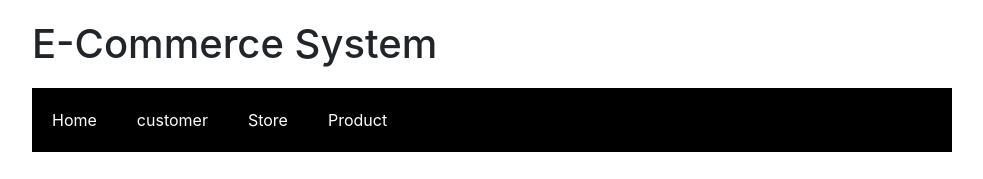
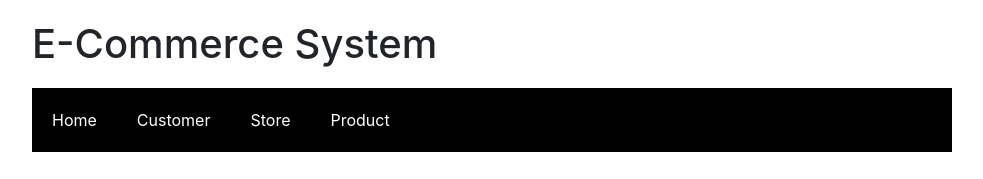
Before and after one commit to jackjyq/fullstack_tutorial, a React (Create React App) app in the folder frontend/: page / in a window 1280 px wide. Shown: the top 179 px of the page, without its empty margins (148-1131 px from the left). Built offline with nearby package versions, Linux system fonts and the light colour scheme.

Commit message:
update product

```diff
--- a/frontend/src/App.js
+++ b/frontend/src/App.js
@@ -17,7 +17,7 @@ const Navigation = () => (
   <nav>
     <ul>
       <li><NavLink exact activeClassName="current" to='/'>Home</NavLink></li>
-      <li><NavLink exact activeClassName="current" to='/customer'>customer</NavLink></li>
+      <li><NavLink exact activeClassName="current" to='/customer'>Customer</NavLink></li>
       <li><NavLink exact activeClassName="current" to='/store'>Store</NavLink></li>
       <li><NavLink exact activeClassName="current" to='/product'>Product</NavLink></li>
     </ul>
```
